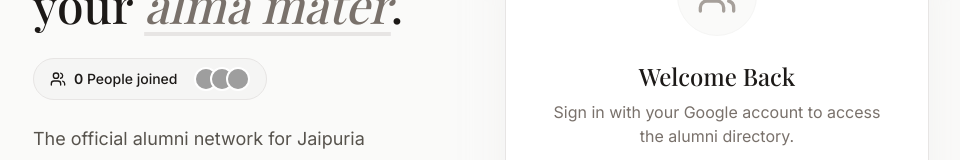
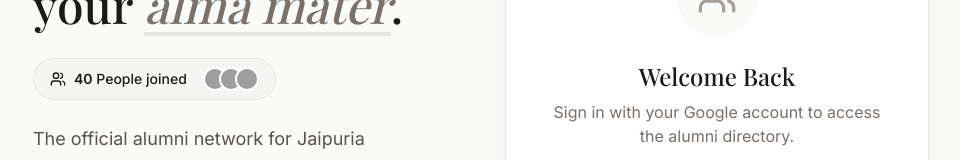
Before and after one commit to mesachin486/Jaipuria-Vidyalaya-Alumni-database, a React (Vite) app: page /login in a window 1280 px wide. Shown: the part 238-398 px from the top of the page, without its empty margins (159-1119 px from the left). Built offline with nearby package versions, Linux system fonts and the light colour scheme; no server answers; the database is empty; grey boxes are pictures that could not be loaded; a web font is replaced by a local one.

Commit message:
feat: Adjust initial user count display
Adds an offset of 40 to the displayed user count on both the Home and Login pages. This provides a more realistic starting point for the user count, accounting for pre-existing users or a baseline expectation.

```diff
--- a/src/pages/Home.tsx
+++ b/src/pages/Home.tsx
@@ -66,7 +66,7 @@
   useEffect(() => {
     const q = query(collection(db, 'users'));
     const unsubscribe = onSnapshot(q, (snapshot) => {
-      setUserCount(snapshot.size);
+      setUserCount(snapshot.size+40);
     }, (error) => {
       console.error("Error fetching user count:", error);
     });
--- a/src/pages/Login.tsx
+++ b/src/pages/Login.tsx
@@ -13,7 +13,7 @@
   useEffect(() => {
     const q = query(collection(db, 'users'));
     const unsubscribe = onSnapshot(q, (snapshot) => {
-      setUserCount(snapshot.size);
+      setUserCount(snapshot.size+40);
     }, (error) => {
       console.error("Error fetching user count:", error);
     });
```
